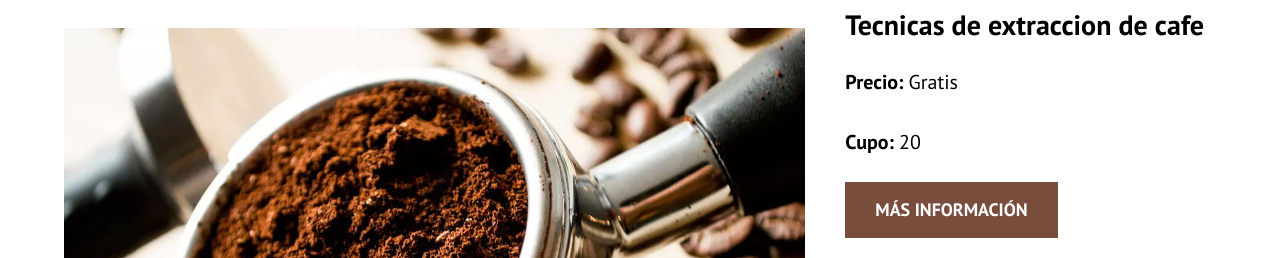
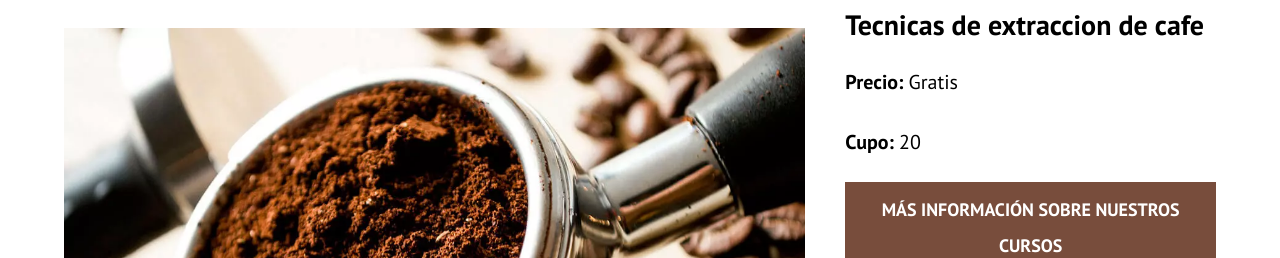
Before and after one commit to aperezsaez/BlogCaf-, a plain HTML site: page index.html in a window 1280 px wide. Shown: the part 694-952 px from the top of the page. Drawn offline with nearby package versions, Linux system fonts and the light colour scheme.

Commit message:
Add: Meta description & more info adjustment

```diff
--- a/index.html
+++ b/index.html
@@ -5,6 +5,10 @@
     <meta http-equiv="X-UA-Compatible" content="IE=edge">
     <meta name="viewport" content="width=device-width, initial-scale=1.0">
     <title>Blog de Café</title>
+    <!-- metas  -->
+    <meta name="description" content="página web de blog de café">
+
+
     <!-- Prefetch -->
     <link rel="prefetch" href="nosotros.html" as="document">
     <!--Preload-->
@@ -94,7 +98,7 @@
                     <h4 class="no-margin">Tecnicas de extraccion de cafe</h4>
                     <p class="widget--curso__label">Precio: <span class="widget--curso__info">Gratis</span></p>
                     <p class="widget--curso__label">Cupo: <span class="widget--curso__info">20</span></p>
-                    <a class="boton boton--secundario" href="cursos.html">Más información</a>
+                    <a class="boton boton--secundario" href="cursos.html">Más información sobre nuestros cursos</a>
                 </li>
                 <li class="widget--curso">
                     <h4 class="no-margin">Cuatro Recetas de Café para principiantes</h4>
```
